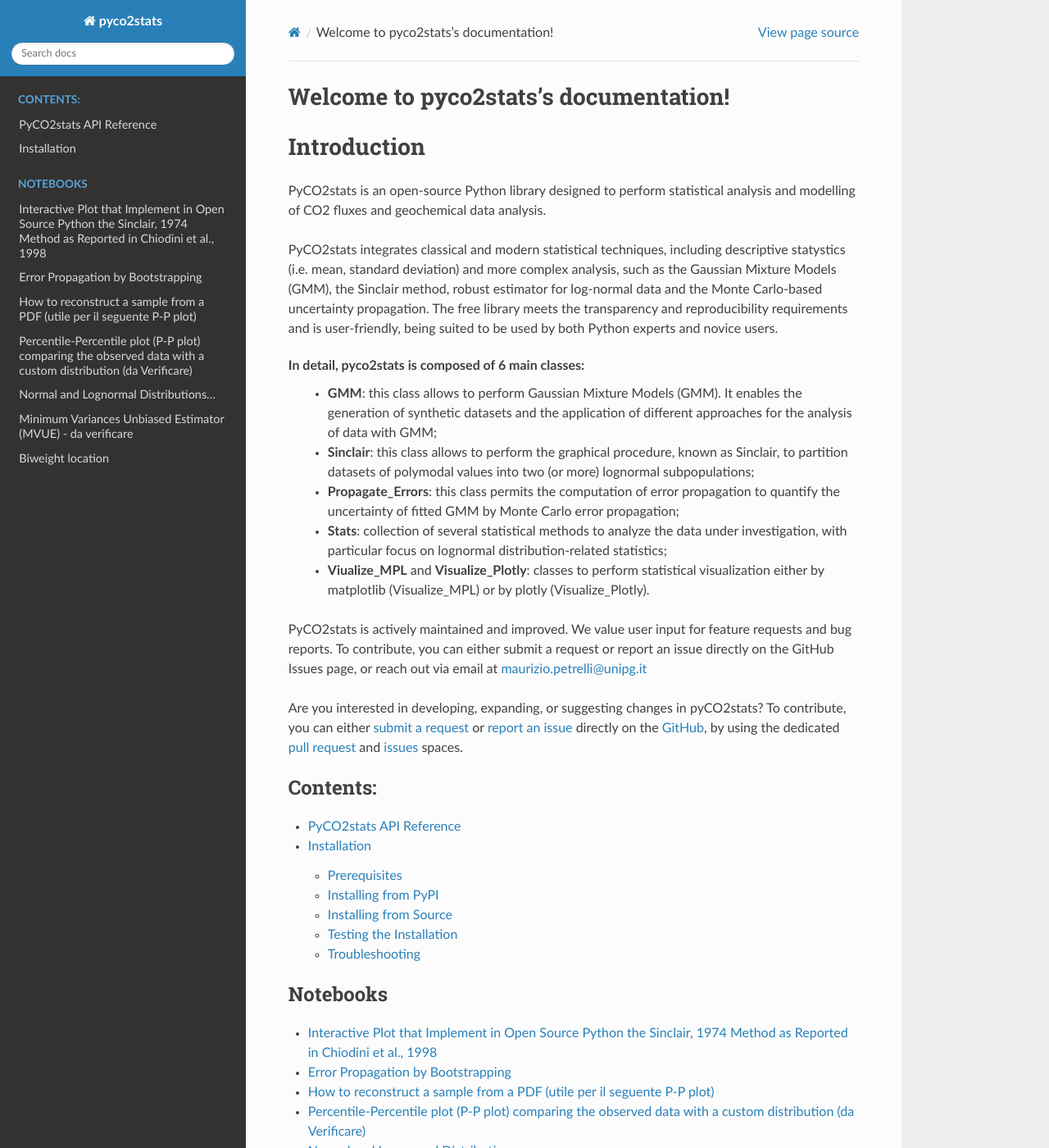
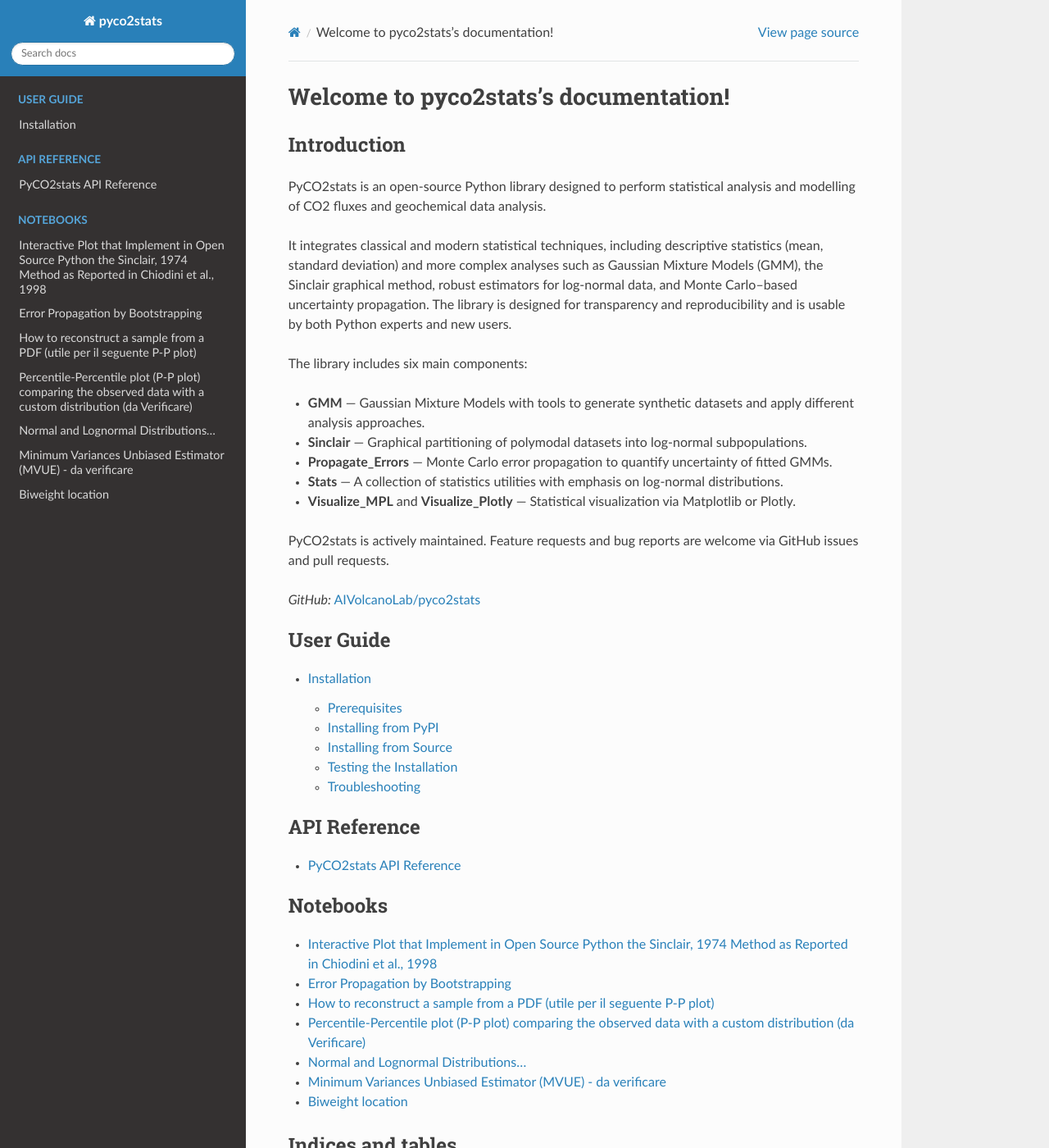
Before and after one commit to AIVolcanoLab/pyco2stats, a Sphinx documentation site: the page built from docs/index.rst, in a window 1280 px wide and 1400 px high. Shown: the whole window at 82% size. Built offline with Sphinx 7.4.7 and the Read the Docs theme 3.1.0, drawn with Linux system fonts in a browser that asks for light colours; pages that are not in the unit, such as notebooks, are missing from menus; some of the changed text lies outside the part shown.

Commit message:
Update index.rst
updated index.rst

```diff
--- a/docs/index.rst
+++ b/docs/index.rst
@@ -1,50 +1,43 @@
-.. pyco2stats documentation master file, created by
-   sphinx-quickstart on Thu Jul  8 12:23:45 2021.
-   You can adapt this file completely to your liking, but it should at least
-   contain the root `toctree` directive.
+.. pyco2stats documentation master file
 
-Welcome to pyco2stats's documentation!
+Welcome to pyco2stats’s documentation!
 ======================================
 
 Introduction
-============
+------------
 
 PyCO2stats is an open-source Python library designed to perform statistical analysis and modelling of CO2 fluxes and geochemical data analysis.
 
-PyCO2stats integrates classical and modern statistical techniques, including descriptive statystics (i.e. mean, standard deviation) and more complex analysis, such as the Gaussian Mixture Models (GMM), the Sinclair method, robust estimator for log-normal data and the Monte Carlo-based uncertainty propagation. The free library meets the transparency and reproducibility requirements and is user-friendly, being suited to be used by both Python experts and novice users.
+It integrates classical and modern statistical techniques, including descriptive statistics (mean, standard deviation) and more complex analyses such as Gaussian Mixture Models (GMM), the Sinclair graphical method, robust estimators for log-normal data, and Monte Carlo–based uncertainty propagation. The library is designed for transparency and reproducibility and is usable by both Python experts and new users.
 
-In detail, pyco2stats is composed of 6 main classes:
-   * **GMM**: this class allows to perform Gaussian Mixture Models (GMM). It enables the generation of synthetic datasets and the application of different approaches for the analysis of data with GMM;
-   * **Sinclair**: this class allows to perform the graphical procedure, known as Sinclair, to partition datasets of polymodal values into two (or more) lognormal subpopulations;
-   * **Propagate_Errors**: this class permits the computation of error propagation to quantify the uncertainty of fitted GMM by Monte Carlo error propagation;
-   * **Stats**: collection of several statistical methods to analyze the data under investigation, with particular focus on lognormal distribution-related statistics;
-   * **Viualize_MPL** and **Visualize_Plotly**: classes to perform statistical visualization either by matplotlib (Visualize_MPL) or by plotly (Visualize_Plotly).
+The library includes six main components:
 
-PyCO2stats is actively maintained and improved. We value user input for feature requests and bug
-reports. To contribute, you can either submit a request or report an issue directly on the GitHub Issues
-page, or reach out via email at maurizio.petrelli@unipg.it
+* **GMM** — Gaussian Mixture Models with tools to generate synthetic datasets and apply different analysis approaches.
+* **Sinclair** — Graphical partitioning of polymodal datasets into log-normal subpopulations.
+* **Propagate_Errors** — Monte Carlo error propagation to quantify uncertainty of fitted GMMs.
+* **Stats** — A collection of statistics utilities with emphasis on log-normal distributions.
+* **Visualize_MPL** and **Visualize_Plotly** — Statistical visualization via Matplotlib or Plotly.
 
-Are you interested in developing, expanding, or suggesting changes in pyCO2stats?
-To contribute, you can either `submit a request`_ or `report an issue`_ directly on the `GitHub`_,
-by using the dedicated `pull request`_ and `issues`_ spaces.
+PyCO2stats is actively maintained. Feature requests and bug reports are welcome via GitHub issues and pull requests.
 
-.. _submit a request: https://github.com/AIVolcanoLab/pyco2stats/pulls
-.. _report an issue: https://github.com/AIVolcanoLab/pyco2stats/issues
-.. _pull request: https://github.com/AIVolcanoLab/pyco2stats/pulls
-.. _issues: https://github.com/AIVolcanoLab/pyco2stats/issues
-.. _GitHub: https://github.com/AIVolcanoLab/pyco2stats
+*GitHub:* `AIVolcanoLab/pyco2stats <https://github.com/AIVolcanoLab/pyco2stats>`_
 
 .. toctree::
    :maxdepth: 2
-   :caption: Contents:
+   :caption: User Guide
 
    introduction
-   modules
    installation
    citation
 
 .. toctree::
    :maxdepth: 2
+   :caption: API Reference
+
+   modules
+
+.. toctree::
+   :maxdepth: 1
    :caption: Notebooks
 
    notebooks/GMM (Gaussian Mixture Models).ipynb
@@ -53,36 +46,8 @@
    notebooks/Stats.ipynb
    notebooks/Visualization.ipynb
 
-Installation
-============
-
-You can install it via pip:
-
-.. code-block:: bash
-
-   pip install pyco2stats
-
-Or from source:
-
-.. code-block:: bash
-
-   pip install git+https://github.com/MarcoBaroni/pyco2stats.git
-
-Citation
-========
-PyCO2stats is published in XXX:
-
-**Link to the paper here**
-
-Please cite the paper (DOI: XXX) if you are applying pyCO2stats for your study.
-
-**References:**
-
-Petrelli, M., Ariano, A., Ágreda-López, M., Baroni, M., Ricci, L., Frondini, F., Saldi, G., Cardellini, C., Perugini, D. and Chiodini, G. : "PyCO2stats: A Python Library for Statistical Modeling of CO2 Fluxes and
-Geochemical Population Analysis in Volcanic and Environmental Systems"
-
 Indices and tables
-==================
+------------------
 
 * :ref:`genindex`
 * :ref:`modindex`
```
